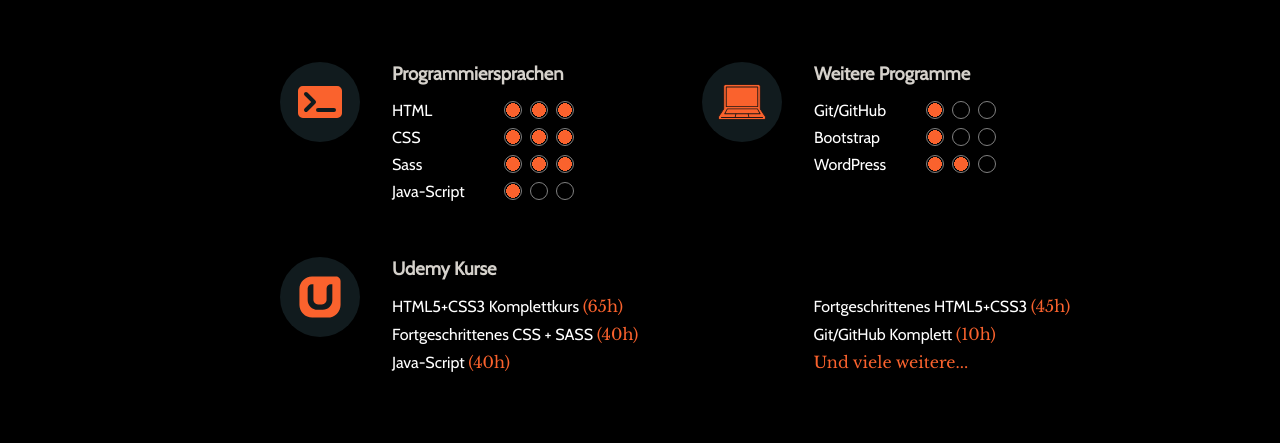
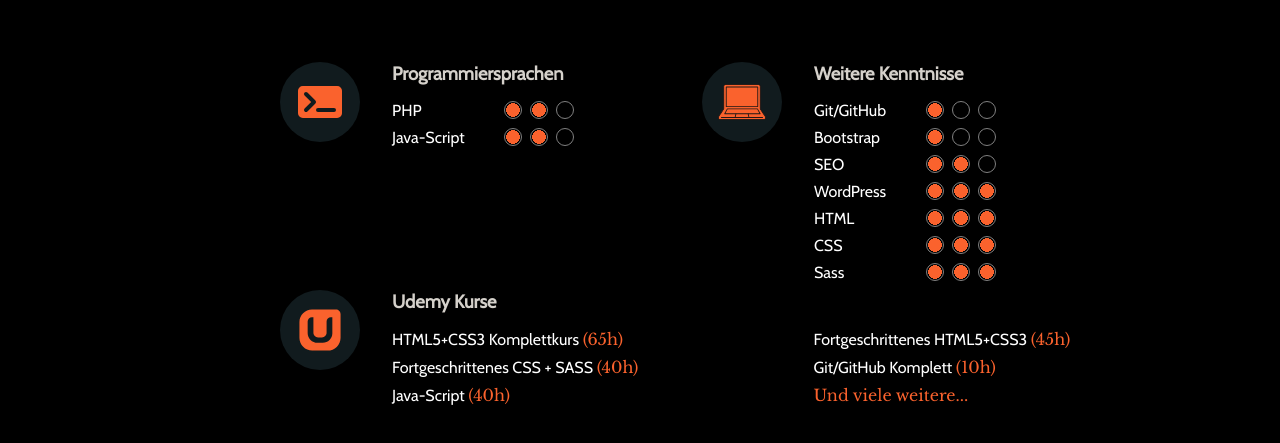
Before and after one commit to graeujer/bewerbung, a plain HTML site: page skills.html in a window 1280 px wide. Shown: the part 135-578 px from the top of the page. Drawn offline with Linux system fonts and the light colour scheme.

Commit message:
Update skills.html

```diff
--- a/skills.html
+++ b/skills.html
@@ -42,31 +42,20 @@
             </div>
             <div class="skills__card-text">
                 <h3 class="skills__topic">Programmiersprachen</h3>
-                <div class="skills__card-text-content">
-                   <p class="skills__topic-sub">HTML
-                    <div class="skills__radio skills__radio--first skills__radio--filled"></div>
-                    <div class="skills__radio skills__radio--filled"></div>
-                    <div class="skills__radio skills__radio--filled"></div>
-                </div>
-                <div class="skills__card-text-content">
-                    <p class="skills__topic-sub">CSS
+
+                  <div class="skills__card-text-content">
+                    <p class="skills__topic-sub">PHP
                      <div class="skills__radio skills__radio--first skills__radio--filled"></div>
                      <div class="skills__radio skills__radio--filled"></div>
-                     <div class="skills__radio skills__radio--filled"></div>
+                     <div class="skills__radio"></div>
                  </div>
 
-                 <div class="skills__card-text-content">
-                    <p class="skills__topic-sub">Sass
-                     <div class="skills__radio skills__radio--first skills__radio--filled"></div>
-                     <div class="skills__radio skills__radio--filled"></div>
-                     <div class="skills__radio skills__radio--filled"></div>
-                 </div>
 
 
                  <div class="skills__card-text-content">
                     <p class="skills__topic-sub">Java-Script
                      <div class="skills__radio skills__radio--first skills__radio--filled"></div>
-                     <div class="skills__radio "></div>
+                     <div class="skills__radio skills__radio--filled"></div>
                      <div class="skills__radio"></div>
                  </div>
 
@@ -93,7 +82,7 @@
 
               </div>
                 <div class="skills__card-text">
-                <h3 class="skills__topic">Weitere Programme</h3>
+                <h3 class="skills__topic">Weitere Kenntnisse</h3>
                 <div class="skills__card-text-content">
                    <p class="skills__topic-sub skills__topic-sub">Git/GitHub
                     <div class="skills__radio skills__radio--first skills__radio--filled"></div>
@@ -107,11 +96,38 @@
                      <div class="skills__radio "></div>
                  </div>
 
+                     <div class="skills__card-text-content">
+                    <p class="skills__topic-sub">SEO
+                     <div class="skills__radio skills__radio--first skills__radio--filled"></div>
+                     <div class="skills__radio skills__radio--filled"></div>
+                     <div class="skills__radio "></div>
+                 </div>
+
                  <div class="skills__card-text-content">
                     <p class="skills__topic-sub">WordPress
                      <div class="skills__radio skills__radio--first skills__radio--filled"></div>
                      <div class="skills__radio skills__radio--filled"></div>
-                     <div class="skills__radio "></div>
+                     <div class="skills__radio skills__radio--filled"></div>
+                 </div>
+
+                  <div class="skills__card-text-content">
+                   <p class="skills__topic-sub">HTML
+                    <div class="skills__radio skills__radio--first skills__radio--filled"></div>
+                    <div class="skills__radio skills__radio--filled"></div>
+                    <div class="skills__radio skills__radio--filled"></div>
+                </div>
+                <div class="skills__card-text-content">
+                    <p class="skills__topic-sub">CSS
+                     <div class="skills__radio skills__radio--first skills__radio--filled"></div>
+                     <div class="skills__radio skills__radio--filled"></div>
+                     <div class="skills__radio skills__radio--filled"></div>
+                 </div>
+
+                 <div class="skills__card-text-content">
+                    <p class="skills__topic-sub">Sass
+                     <div class="skills__radio skills__radio--first skills__radio--filled"></div>
+                     <div class="skills__radio skills__radio--filled"></div>
+                     <div class="skills__radio skills__radio--filled"></div>
                  </div>
 
 </div></div></div>
```
